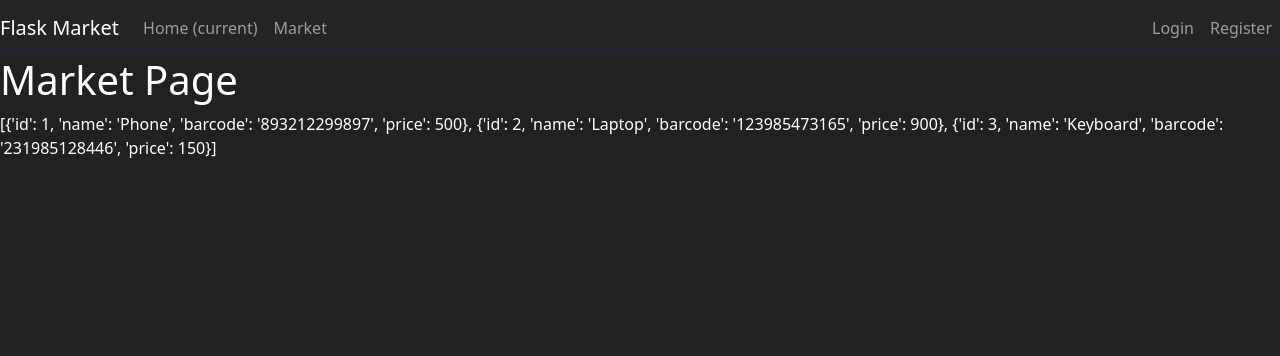
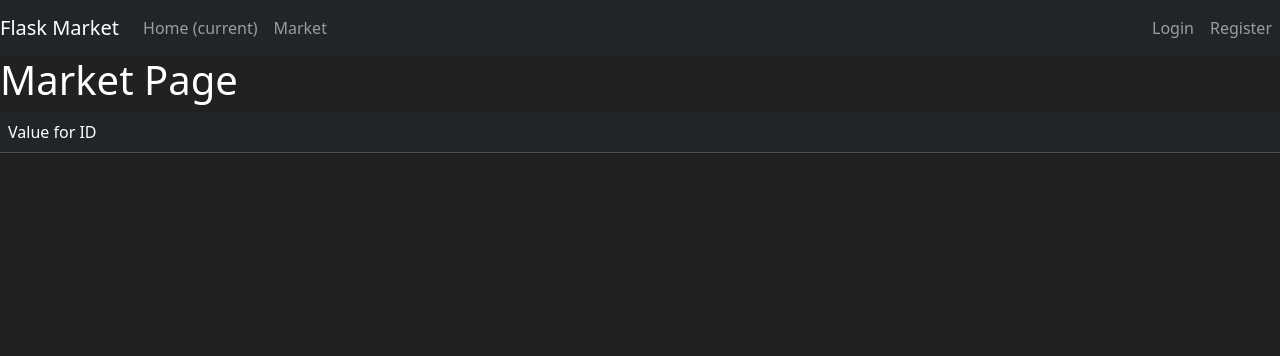
Before and after one commit to AnandC7github/Python-Flask-Market-Proj1, a Flask app: page /market in a window 1280 px wide. Shown: the top 356 px of the page. Run offline with Flask 3, Linux system fonts and the light colour scheme.

Commit message:
Enhance 'market.html' to display items in a table

```diff
--- a/templates/market.html
+++ b/templates/market.html
@@ -32,7 +32,19 @@
       </div>
     </nav>
     <h1>Market Page</h1>
-    <p>{{ items}}</p>
+    <table class="table table-hover table-dark">
+        <thead>
+            <tr>
+                <!-- Your Columns HERE -->
+            </tr>
+        </thead>
+        <tbody>
+          <!-- Your rows inside the table HERE: -->
+            <tr>
+                <td>Value for ID</td>
+            </tr>
+        </tbody>
+    </table>
     <script src="https://cdn.jsdelivr.net/npm/bootstrap@5.3.2/dist/js/bootstrap.bundle.min.js" integrity="sha384-C6RzsynM9kWDrMNeT87bh95OGNyZPhcTNXj1NW7RuBCsyN/o0jlpcV8Qyq46cDfL" crossorigin="anonymous"></script>
   </body>
   <style>
```
